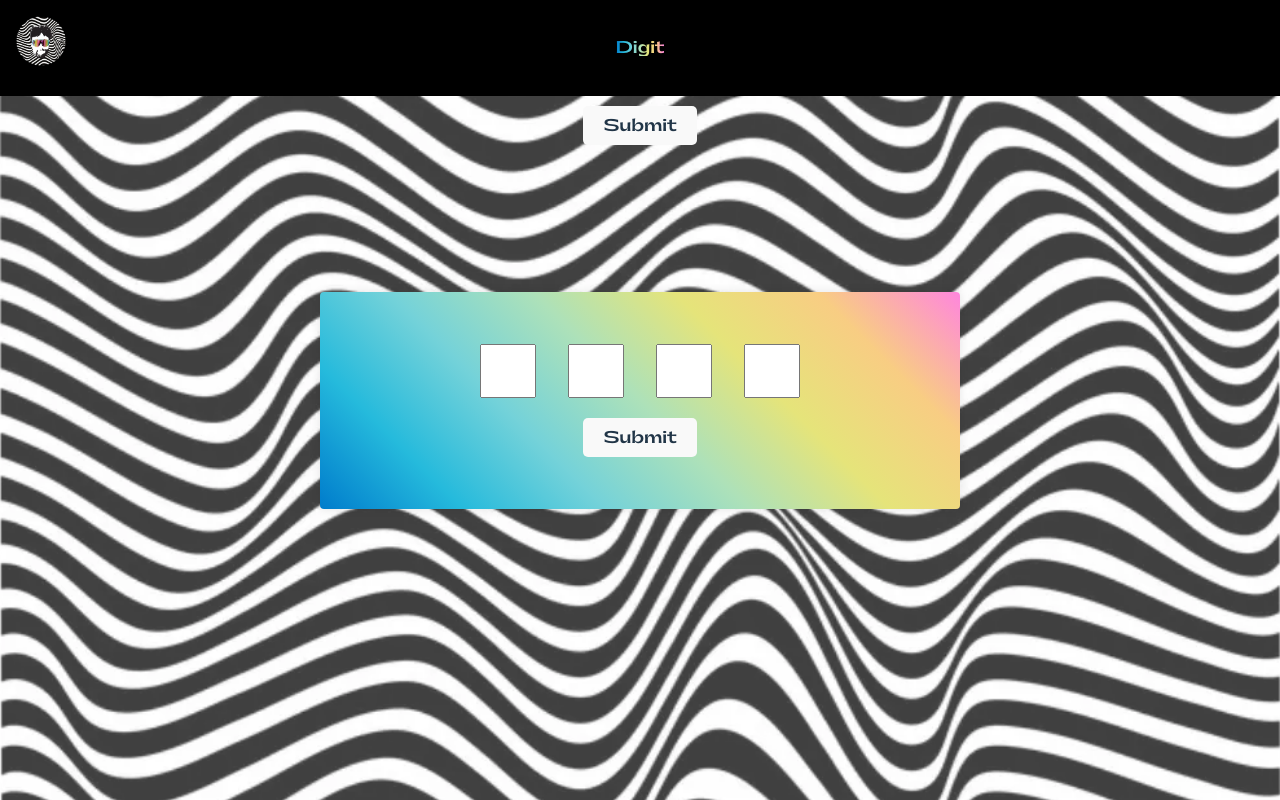
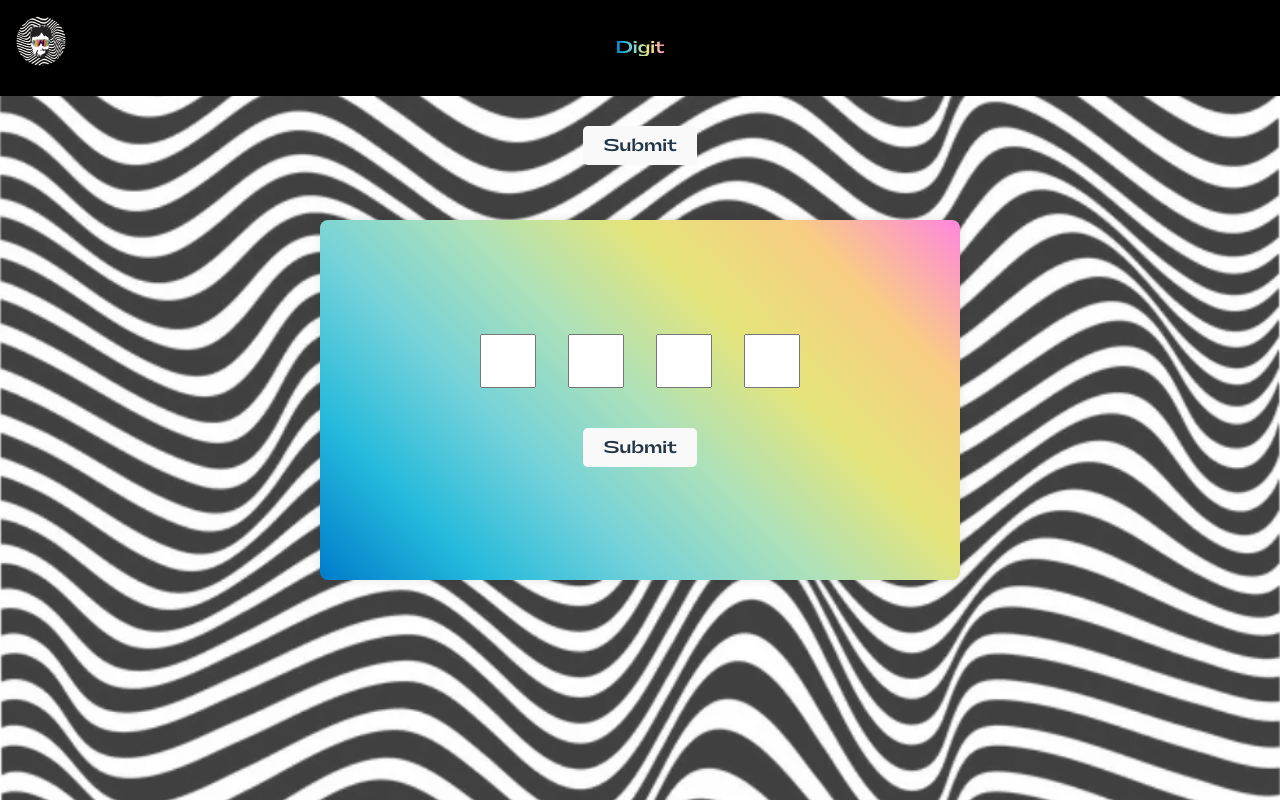
Before and after one commit to proschu2/auguri, a React (Vite) app: page /digit in a window 1280 px wide. Both pictures are taken after a click on the link "Digit". Built offline with nearby package versions, Linux system fonts and the light colour scheme.

Commit message:
changes in modal size and margin

```diff
--- a/src/styles/DigitForm.css
+++ b/src/styles/DigitForm.css
@@ -28,7 +28,7 @@
 }
 
 .submit-button {
-  margin-top: 20px;
+  margin-top: 40px;
   padding: 10px 20px;
   border: none;
   color: var(--gradient-right);
--- a/src/styles/Modal.css
+++ b/src/styles/Modal.css
@@ -13,11 +13,16 @@
 .modal {
   position: relative; /* Add this line */
   background: var(--gradient-45deg);
+  display: flex;
+  flex-direction: column;
+  justify-content: center;
+  align-items: center;
   padding: 20px;
-  border-radius: 4px;
+  border-radius: 8px;
   box-shadow: 0px 0px 10px rgba(0, 0, 0, 0.1);
   width: 80%;
   max-width: 600px;
+  min-height: 40%;
   pointer-events: auto;
 }
 
```
